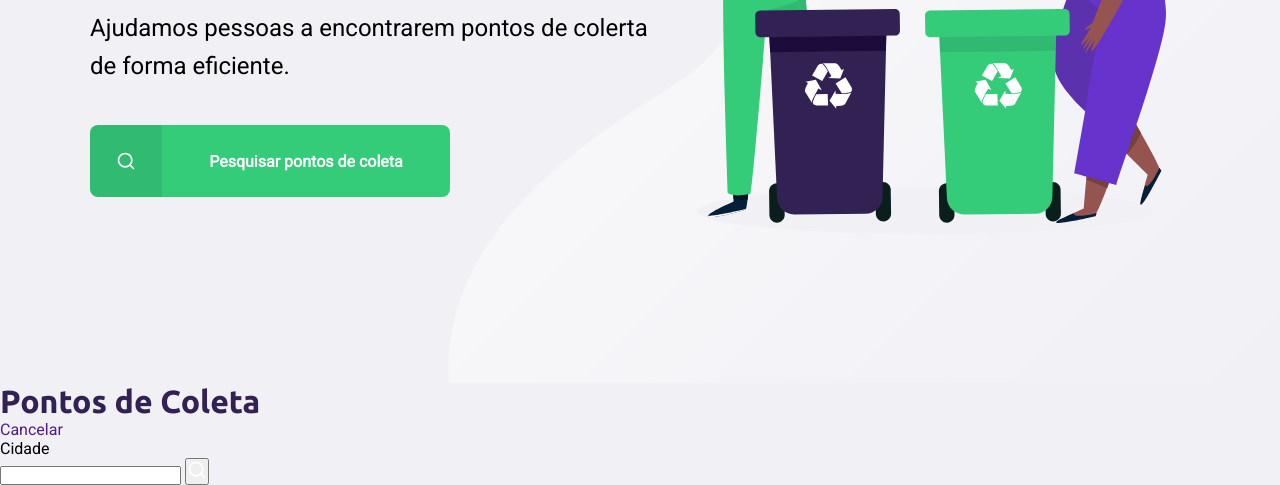
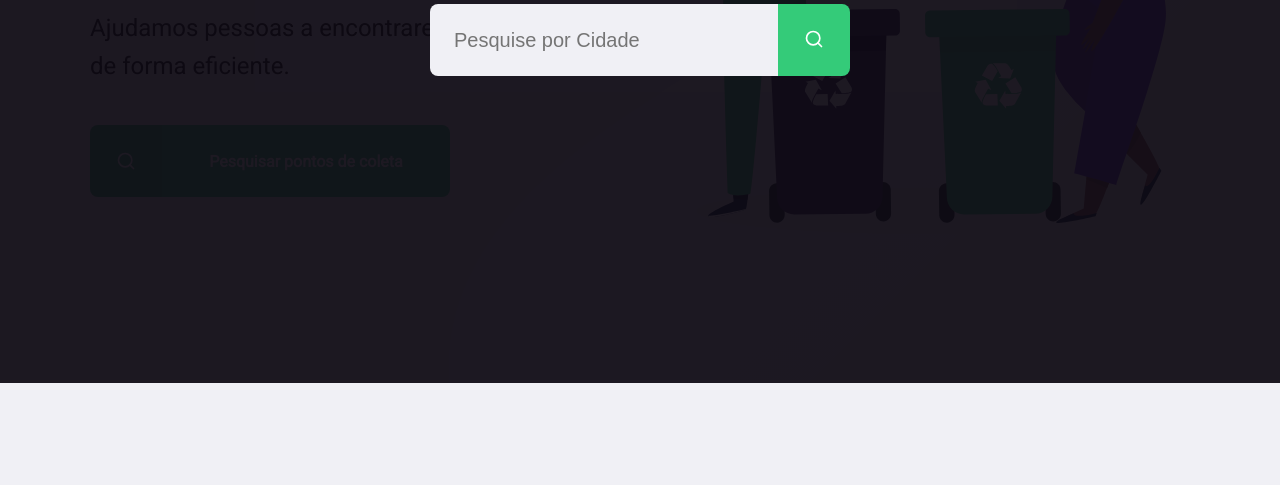
Before and after one commit to senaarth/ecoleta, a plain HTML site: page index.html in a window 1280 px wide. Shown: the part 417-902 px from the top of the page. After the commit the page ends 800 px from the top, so only its background shows below. Drawn offline with Linux system fonts and the light colour scheme.

Commit message:
finished modal styles

```diff
--- a/index.html
+++ b/index.html
@@ -37,14 +37,14 @@
 
     <div id="modal">
         <div class="content">
-            <div id="header">
+            <div class="header">
                 <h1>Pontos de Coleta</h1>
                 <a href="">Cancelar</a>
             </div>
             <form action="">
                 <label for="search">Cidade</label>
                 <div class="search field">
-                    <input type="text" name="search">
+                    <input type="text" name="search" placeholder="Pesquise por Cidade">
                     <button>
                         <img src="assets/search.svg" alt="Buscar">
                     </button>
--- a/styles/modal.css
+++ b/styles/modal.css
@@ -0,0 +1,72 @@
+#modal {
+    background-color: #0e0a14ef;
+    height: 100vh;
+    width: 100vw;
+    position: fixed;
+    top: 0;
+    display: flex;
+    justify-content: center;
+    align-items: center;
+    transition: 400ms;
+}
+
+#modal .content {
+    color: white;
+    width: 420px;
+}
+
+#modal .header {
+    display: flex;
+    align-items: center;
+    justify-content: space-between;
+    margin-bottom: 48px;
+}
+
+#modal .header a {
+    background-image: url(../assets/x.svg);
+    width: 20px;
+    height: 20px;
+    display: flex;
+    font-size: 0.01px;
+}
+
+#modal .header h1 {
+    color: white;
+    font-size: 36px;
+    line-height: 42px;
+}
+
+#modal form label {
+    font-size: 18px;
+    line-height: 16px;
+    display: block;
+    margin-bottom: 8px;
+    font-weight: 600;
+}
+
+#modal form .field {
+    display: flex;
+}
+
+#modal form input {
+    flex: 1;
+    background-color: #f0f0f5;
+    border-radius: 8px 0 0 8px;
+    border: 0px;
+    padding: 16px 24px;
+    font-size: 20px;
+    color: #6c6c80;
+}
+
+#modal form button {
+    width: 72px;
+    height: 72px;
+    border: 0px;
+    background-color: var(--primary-color);
+    border-radius: 0 8px 8px 0;
+}
+
+#modal form button:hover {
+    background-color: #2fb85e;
+    cursor: pointer
+}
```
